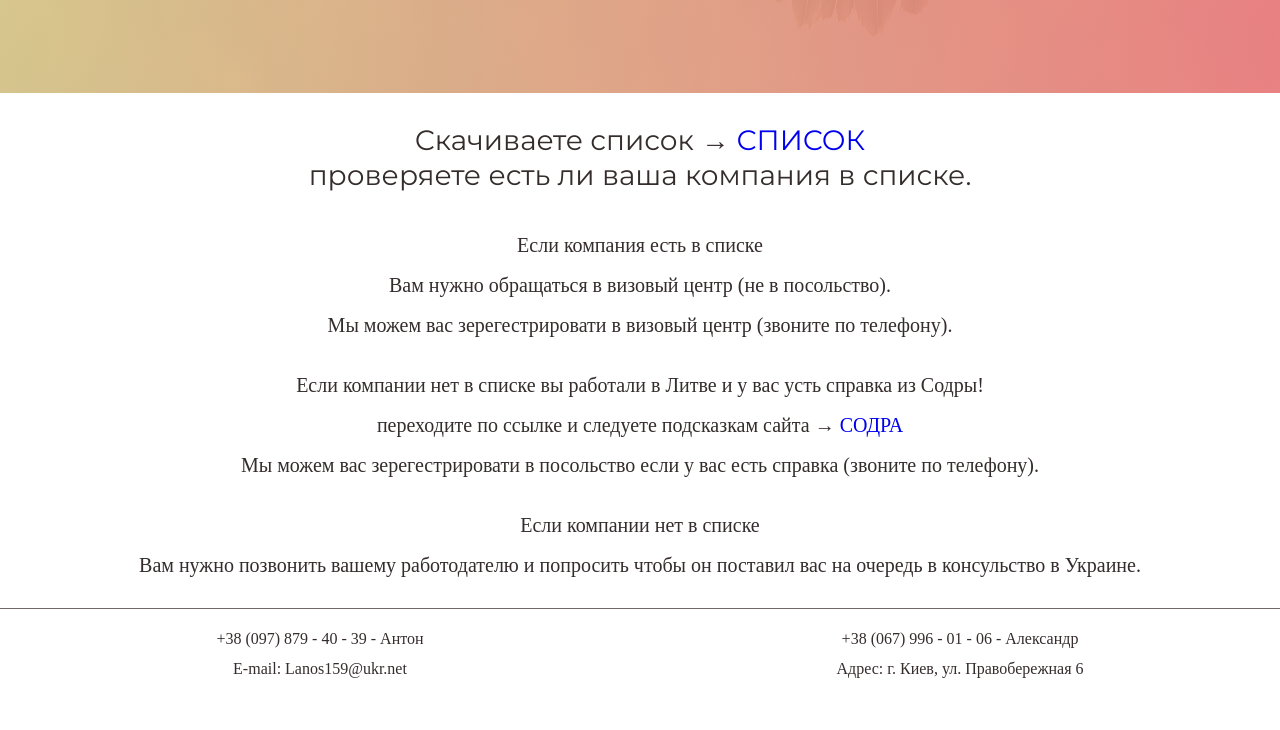
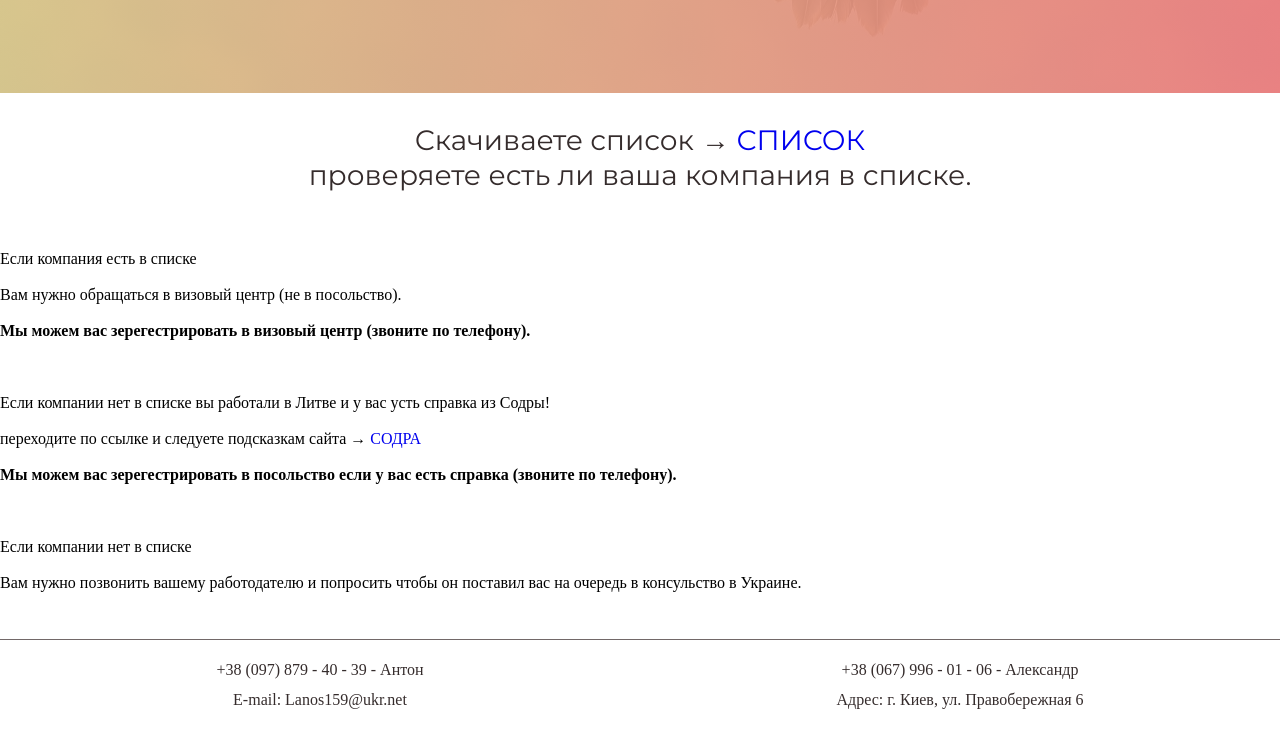
Before and after one commit to antuan159/posolstvo, a website: page src/instruction.html in a window 1280 px wide. Shown: the part 537-1267 px from the top of the page. Before the commit the page ends 1236 px from the top, so only its background shows below. Drawn offline with nearby package versions, Linux system fonts and the light colour scheme; files that its build step writes are made by us from their sources; a web font is replaced by a local one.

Commit message:
instruction str

```diff
--- a/src/instruction.html
+++ b/src/instruction.html
@@ -71,12 +71,14 @@
           проверяете есть ли ваша компания в списке.
         </p>
         <br>
-        <p class="common-section__text">Если компания есть в списке</p>
-        <p class="common-section__text">Вам нужно обращаться в визовый центр (не в посольство).</p>
-        <p class="common-section__text">Мы можем вас зерегестрировати в визовый центр (звоните по телефону).</p>
+
+        <p class="common-section__text--instr">Если компания есть в списке</p>
+        <p class="common-section__text--instr">Вам нужно обращаться в визовый центр (не в посольство).</p>
+        <p class="common-section__text--instr">Мы можем вас зерегестрировать в визовый центр (звоните по телефону).</p>
         <br>
-        <p class="common-section__text">Если компании нет в списке вы работали в Литве и у вас усть справка из Содры!</p>
-        <p class="common-section__text">
+
+        <p class="common-section__text--instr">Если компании нет в списке вы работали в Литве и у вас усть справка из Содры!</p>
+        <p class="common-section__text--instr">
           переходите по ссылке и следуете подсказкам сайта &#8594;
           <a class="link common-section__link"
             href="https://konsregua.urm.lt/en/visit/register/ua1/Nacionalines_vizos_pagal_Sodros_pazymas"
@@ -84,10 +86,11 @@
             СОДРА
           </a>
         </p>
-        <p class="common-section__text">Мы можем вас зерегестрировати в посольство если у вас есть справка (звоните по телефону).</p>
+        <p class="common-section__text--instr">Мы можем вас зерегестрировать в посольство если у вас есть справка (звоните по телефону).</p>
         <br>
-        <p class="common-section__text">Если компании нет в списке</p>
-        <p class="common-section__text">
+
+        <p class="common-section__text--instr">Если компании нет в списке</p>
+        <p class="common-section__text--instr">
           Вам нужно позвонить вашему работодателю и попросить чтобы он
           поставил вас на очередь в консульство в Украине.
         </p>
--- /dev/null
+++ b/src/scss/common-section/_common-section__text--instr.scss
@@ -0,0 +1,5 @@
+.common-section__text--instr {
+  &:nth-child(4n + 1) {
+    font-weight: 700;
+  }
+}
--- a/src/scss/style.scss
+++ b/src/scss/style.scss
@@ -29,6 +29,7 @@
 @import "common-section/common-section__text";
 @import "common-section/common-section__img";
 @import "common-section/common-section__link";
+@import "common-section/common-section__text--instr";
 
 // section attendance
 @import "attendance/attendance";
```
Also changed, not shown: build/css/style.css, build/instruction.html.
